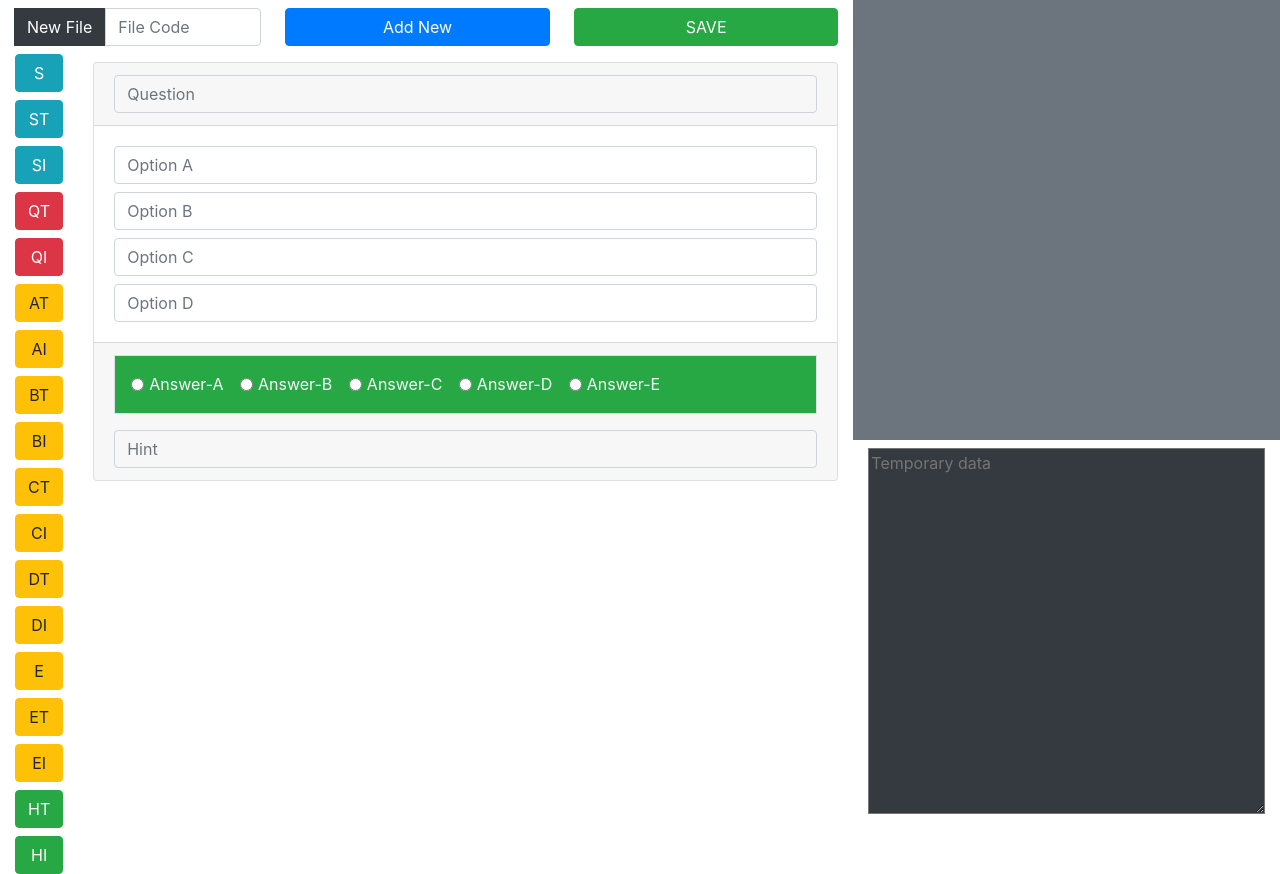
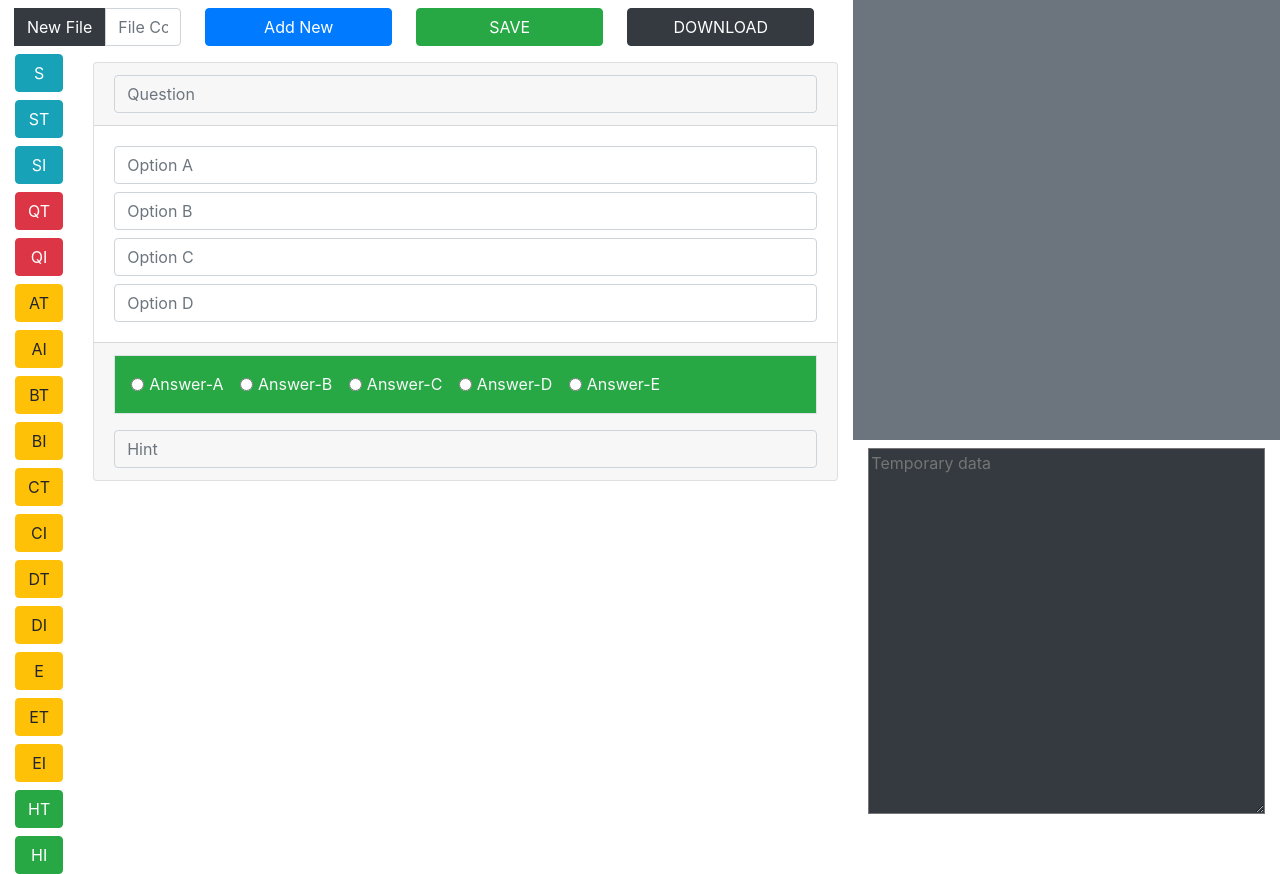
Before and after one commit to teetplatform/dataentry, a plain HTML site: page index.html in a window 1280 px wide. Drawn offline with nearby package versions, Linux system fonts and the light colour scheme; some packages are replaced by stand-ins of ours.

Commit message:
add download button to index.html

```diff
--- a/index.html
+++ b/index.html
@@ -29,6 +29,7 @@
                     <button id="addnewbtn" class="btn btn-primary btn-block mt-2 mx-4">Add New</button>
                     <button id="save-in-local-storage-btn" class="btn btn-success btn-block"
                         onclick="saveQuestionInLocalStorage(this);">SAVE</button>
+                    <button class="btn btn-dark btn-block mt-2 mx-4" onclick="downloadFile();">DOWNLOAD</button>
                 </div>
                 <div class="row">
                     <div class="col-auto" style="height: 90vh;">
```
